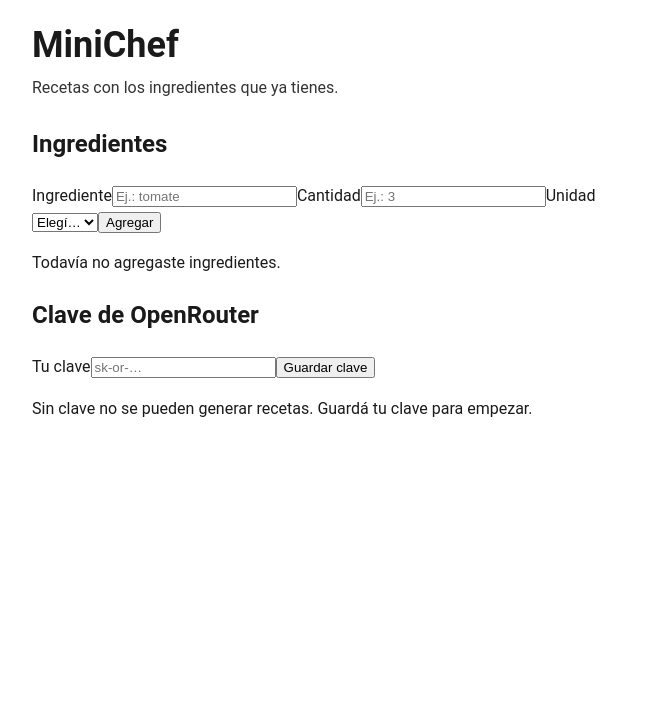
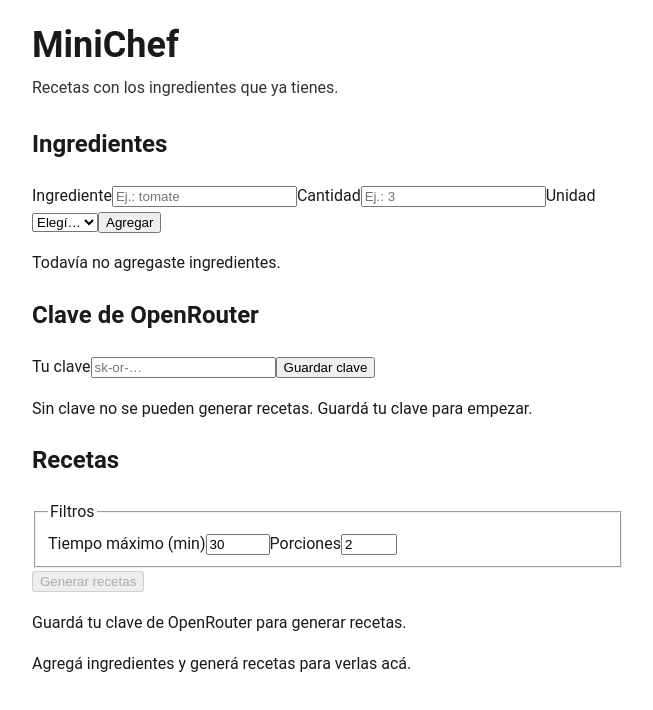
Before and after one commit to LucianoBarberis/MiniChef, a React (Vite) app: page / in a window 1280 px wide. Shown: the top 710 px of the page, without its empty margins (312-965 px from the left). Built offline with nearby package versions, Linux system fonts and the light colour scheme.

Commit message:
feat(recipes): wire generation section with lifted shared state

```diff
--- a/src/App.tsx
+++ b/src/App.tsx
@@ -1,7 +1,12 @@
 import { IngredientsSection } from './features/ingredients/IngredientsSection.tsx'
-import { KeyVault } from './features/settings/KeyVault.tsx'
+import { useIngredients } from './features/ingredients/useIngredients.ts'
+import { GenerationSection } from './features/recipes/GenerationSection.tsx'
+import { KeyVault, useKeyVault } from './features/settings/KeyVault.tsx'
 
 export default function App() {
+  const ingredientsController = useIngredients()
+  const vaultController = useKeyVault()
+
   return (
     <div className="app-shell">
       <header className="app-header">
@@ -9,8 +14,12 @@
         <p>Recetas con los ingredientes que ya tienes.</p>
       </header>
       <main>
-        <IngredientsSection />
-        <KeyVault />
+        <IngredientsSection controller={ingredientsController} />
+        <KeyVault controller={vaultController} />
+        <GenerationSection
+          ingredients={ingredientsController.ingredients}
+          apiKey={vaultController.apiKey}
+        />
       </main>
     </div>
   )
--- a/src/features/ingredients/IngredientsSection.tsx
+++ b/src/features/ingredients/IngredientsSection.tsx
@@ -5,9 +5,12 @@
 
 const UNITS: Unit[] = ['u', 'g', 'kg', 'ml', 'l', 'cda', 'cdta', 'taza']
 
+/** Shared controller type so App can lift state for the generation section. */
+export type IngredientsController = ReturnType<typeof useIngredients>
+
 /** Quantity form + autocomplete + chips. One unified list, quantities required. */
-export function IngredientsSection() {
-  const { ingredients, error, add, remove } = useIngredients()
+export function IngredientsSection({ controller }: { controller: IngredientsController }) {
+  const { ingredients, error, add, remove } = controller
   const [name, setName] = useState('')
   const [amount, setAmount] = useState('')
   const [unit, setUnit] = useState<Unit | ''>('')
--- /dev/null
+++ b/src/features/recipes/GenerationSection.tsx
@@ -0,0 +1,51 @@
+import { useState } from 'react'
+import { API_ERROR_MESSAGES } from '../../lib/openrouter/errors.ts'
+import type { Recipe } from '../../lib/openrouter/recipeSchema.ts'
+import { DEFAULT_FILTERS, type GenerationFilters } from '../../lib/prompt/builders.ts'
+import type { Ingredient } from '../../lib/storage/ingredients.ts'
+import { FilterBar } from './FilterBar.tsx'
+import { RecipeCards } from './RecipeCards.tsx'
+import { RecipeDetail } from './RecipeDetail.tsx'
+import { useGeneration } from './useGeneration.ts'
+
+interface GenerationSectionProps {
+  ingredients: Ingredient[]
+  apiKey: string | null
+}
+
+/** Filters → fixed-model generation → hybrid cards → detail modal. */
+export function GenerationSection({ ingredients, apiKey }: GenerationSectionProps) {
+  const [filters, setFilters] = useState<GenerationFilters>(DEFAULT_FILTERS)
+  const [selected, setSelected] = useState<Recipe | null>(null)
+  const { status, payload, error, generate } = useGeneration()
+
+  const loading = status === 'loading'
+  const blockedKey = apiKey === null
+  const blockedIngredients = ingredients.length === 0
+
+  const submit = (event: React.FormEvent): void => {
+    event.preventDefault()
+    if (blockedKey || blockedIngredients || loading) return
+    void generate({ apiKey: apiKey ?? '', ingredients, filters })
+  }
+
+  return (
+    <section aria-labelledby="recetas-titulo">
+      <h2 id="recetas-titulo">Recetas</h2>
+      <form onSubmit={submit}>
+        <FilterBar filters={filters} onChange={setFilters} disabled={loading} />
+        <button
+          type="submit"
+          disabled={blockedKey || blockedIngredients || loading}
+        >
+          {loading ? 'Generando…' : 'Generar recetas'}
+        </button>
+      </form>
+      {blockedKey && <p>Guardá tu clave de OpenRouter para generar recetas.</p>}
+      {!blockedKey && blockedIngredients && <p>Agregá al menos un ingrediente para generar.</p>}
+      {error !== null && <p role="alert">{API_ERROR_MESSAGES[error]}</p>}
+      <RecipeCards status={status} payload={payload} onSelect={setSelected} />
+      <RecipeDetail recipe={selected} onClose={() => setSelected(null)} />
+    </section>
+  )
+}
--- a/src/features/settings/KeyVault.tsx
+++ b/src/features/settings/KeyVault.tsx
@@ -25,8 +25,11 @@
   return key.length <= 8 ? '••••' : `${key.slice(0, 4)}••••${key.slice(-4)}`
 }
 
-export function KeyVault() {
-  const { apiKey, hasKey, save, remove } = useKeyVault()
+/** Shared controller type so App can lift state for the generation section. */
+export type KeyVaultController = ReturnType<typeof useKeyVault>
+
+export function KeyVault({ controller }: { controller: KeyVaultController }) {
+  const { apiKey, hasKey, save, remove } = controller
   const [draft, setDraft] = useState('')
   const [error, setError] = useState<string | null>(null)
 
```
Also changed, not shown: src/features/recipes/useGeneration.ts (+5 -5 lines), 2 other files (tests, documents, lock files or other folders).
